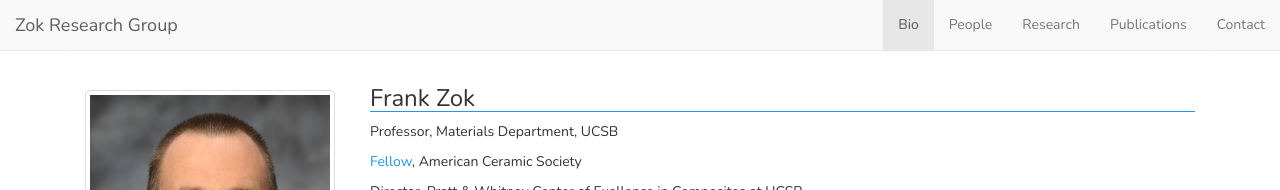
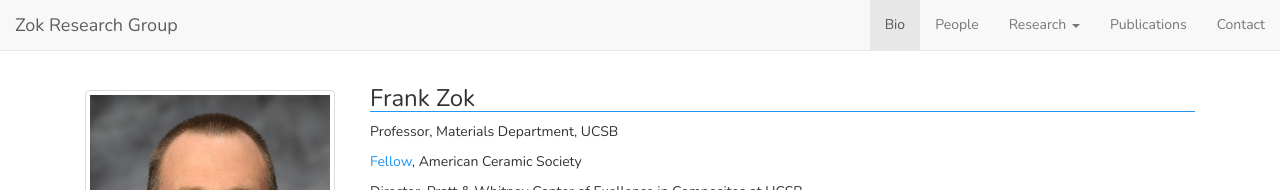
Before and after one commit to latture/zok-group-website, a Jekyll site: the page built from bio/index.html, in a window 1280 px wide. Shown: the top 190 px of the page. Built offline with Jekyll 4.4.1, drawn with Linux system fonts in a browser that asks for light colours; some web fonts are replaced.

Commit message:
Added dropdown for each research section.

```diff
--- a/_includes/navbar.html
+++ b/_includes/navbar.html
@@ -26,8 +26,13 @@
                 <li {% if current[1] == 'people' %}class='active'{% endif %}>
                     <a href="{{site.baseurl}}/people/">People</a>
                 </li>
-                <li {% if current[1] == 'research' %}class='active'{% endif %}>
-                    <a href="{{site.baseurl}}/research/">Research</a>
+                <li class="dropdown {% if current[1] == 'research' %}active{% endif %}">
+                  <a href="{{site.baseurl}}/research/" class="dropdown-toggle" data-toggle="dropdown" role="button" aria-haspopup="true" aria-expanded="false">Research <span class="caret"></span></a>
+                  <ul class="dropdown-menu">
+                    <li><a href="{{site.baseurl}}/research/#research-high-temp">High Temperature Ceramics</a></li>
+                    <li><a href="{{site.baseurl}}/research/#research-arch-mats">Architectured Materials</a></li>
+                    <li><a href="{{site.baseurl}}/research/#research-threat-protection">Materials for threat protection</a></li>
+                  </ul>
                 </li>
                 <li {% if current[1] == 'publications' %}class='active'{% endif %}>
                     <a href="{{site.baseurl}}/publications/">Publications</a>
```
